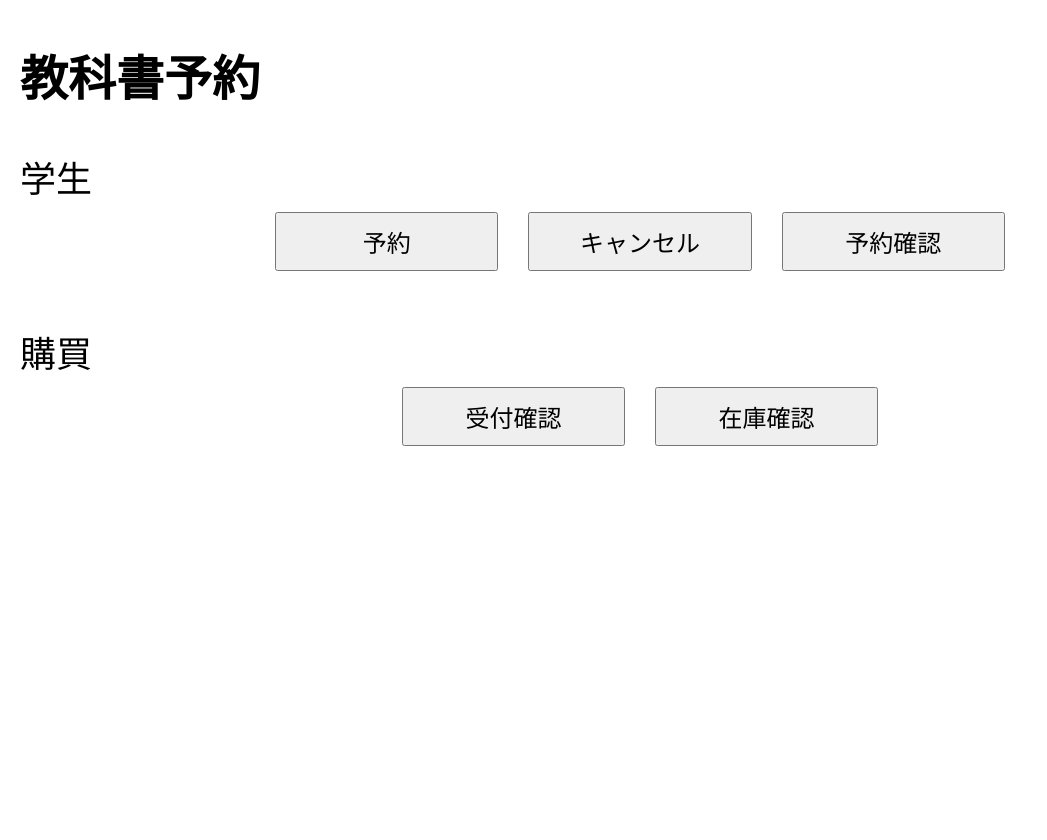
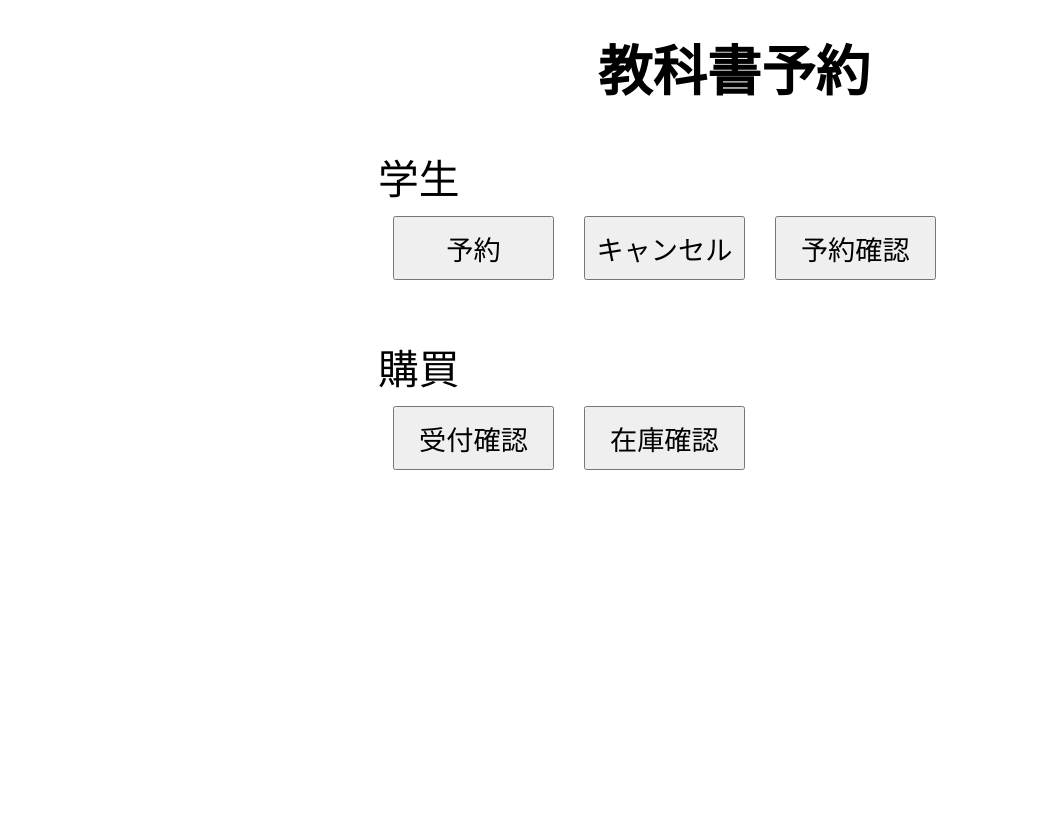
Before and after one commit to yabukilab/shimoda-c, a PHP site: page / in a window 1280 px wide. Shown: the whole page, without its empty margins (0-1047 px from the left). After the commit the page ends 470 px from the top, so only its background shows below. Run offline with PHP 8.4, Linux system fonts and the light colour scheme.

Commit message:
フォームの位置調整

```diff
--- a/htdocs/index.php
+++ b/htdocs/index.php
@@ -7,15 +7,13 @@
         body {
             display: flex;
             flex-direction: column;
-            justify-content: flex-start; /* 上部に揃える */
             min-height: 100vh;
-            margin: 0;
-            padding: 20px; /* ページの余白を追加 */
-            font-size: 1.5em; /* 文字サイズを1.5倍に設定 */
+            padding-left:  370px; /* ページの余白を追加 */
+            font-size: 1.7em; /* 文字サイズを1.5倍に設定 */
         }
         h1 {
             margin: 20px 0; /* 上下にマージンを追加 */
-            align-items: center;
+            padding-left:  220px; /* ページの余白を追加 */
             font-size: 2em; /* 見出しのサイズを大きく */
         }
         .section-title {
@@ -24,7 +22,6 @@
         }
         .form-row {
             display: flex;
-            justify-content: center; /* 中央に揃える */
             width: 100%; /* フォームの幅を100%に設定 */
             margin-bottom: 1em; /* 下部のマージンを追加 */
         }
```
